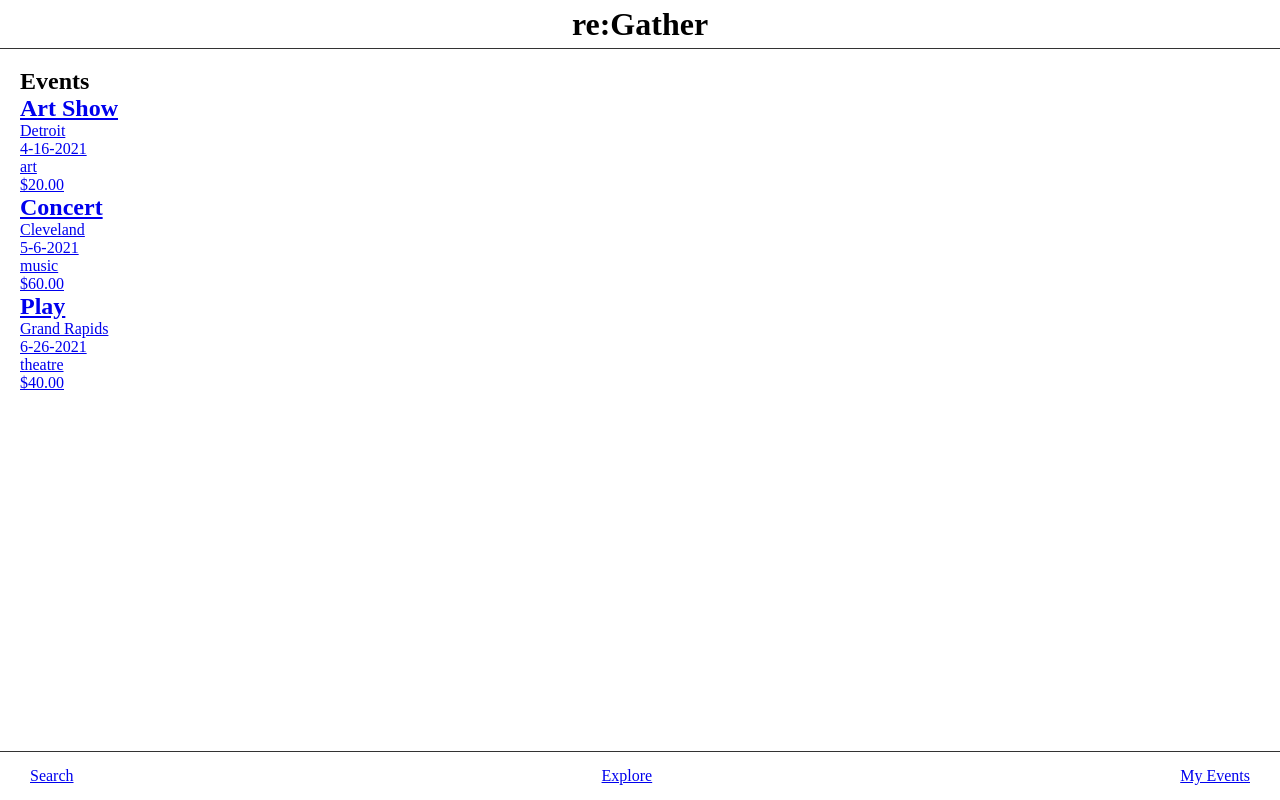
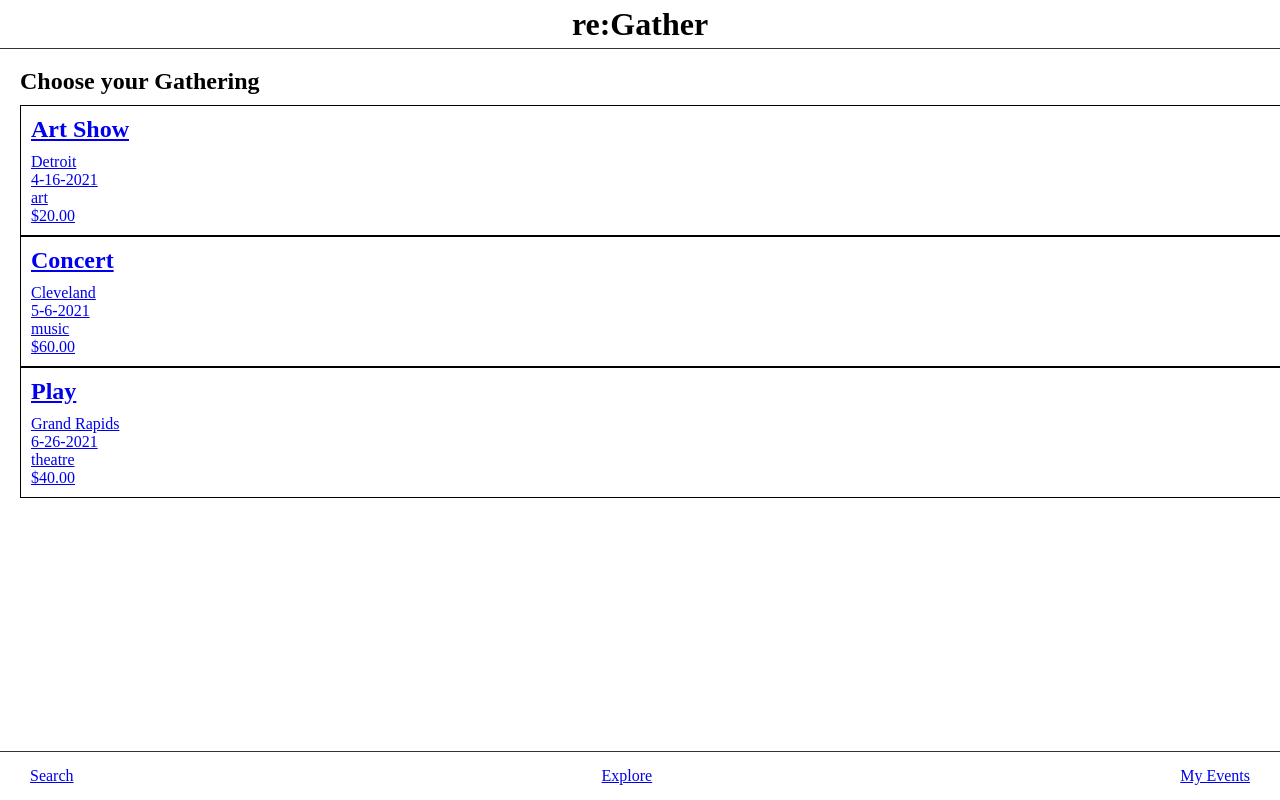
Before and after one commit to bailandocubita/re-Gather, an Angular app: page /events in a window 1280 px wide. Built offline with nearby package versions, Linux system fonts and the light colour scheme.

Commit message:
added some styling

```diff
--- a/src/app/event-list/event-list.component.css
+++ b/src/app/event-list/event-list.component.css
@@ -1,4 +1,16 @@
 .border{
     border: black 1px solid;
-    padding: 20px;
 }
+
+h2 {
+    margin-bottom: 10px;
+}
+
+section{
+    width: 100%;
+    height: 80%;
+    display: flex;
+    flex-direction: column;
+    padding: 10px;
+    border: 1px solid black;
+}
--- a/src/app/event-list/event-list.component.html
+++ b/src/app/event-list/event-list.component.html
@@ -1,26 +1,13 @@
-<h2>Events</h2>
-<!-- <div (click)="viewDetails()" *ngFor='let event of events' class='border'>
+<h2>Choose your Gathering</h2>
 
+<a *ngFor="let event of events" routerLink="/events/{{event.id}}">
+  <section>
     <h2>{{event.title}}</h2>
     <p>{{event.location}}</p>
     <p>{{event.date}}</p>
     <p>{{event.category}}</p>
     <p>{{event.price | currency}}</p>
+  </section>
+</a>
 
-</div> -->
-
-
-
-      <a *ngFor="let event of events" routerLink="/events/{{event.id}}">
-
-        <h2>{{event.title}}</h2>
-        <p>{{event.location}}</p>
-        <p>{{event.date}}</p>
-        <p>{{event.category}}</p>
-        <p>{{event.price | currency}}</p>
-
-      </a>
-
-
-
-  <router-outlet></router-outlet>
+<router-outlet></router-outlet>
--- a/src/app/event-list/event-list.component.ts
+++ b/src/app/event-list/event-list.component.ts
@@ -18,7 +18,7 @@ export class EventListComponent implements OnInit {
   }
 
   ngOnInit(): void {
-    // this.route.paramMap.subscribe(params => this.id = params.get('id'));
+    this.route.paramMap.subscribe(params => this.id = params.get('id'));
     this.events = this.data.events;
   }
 
@@ -26,7 +26,4 @@ export class EventListComponent implements OnInit {
     this.data
   }
 
-  getEvents() {
-    return event;
-  }
 }
--- a/src/app/search-criteria/search-criteria.component.html
+++ b/src/app/search-criteria/search-criteria.component.html
@@ -3,7 +3,7 @@
         <
     </button>
     <section>
-        <h2>Find Events</h2>
+        <h2>Find a Gathering</h2>
 
         <form>
             <input id='keyword' name='keyword' placeholder='keyword'
```
